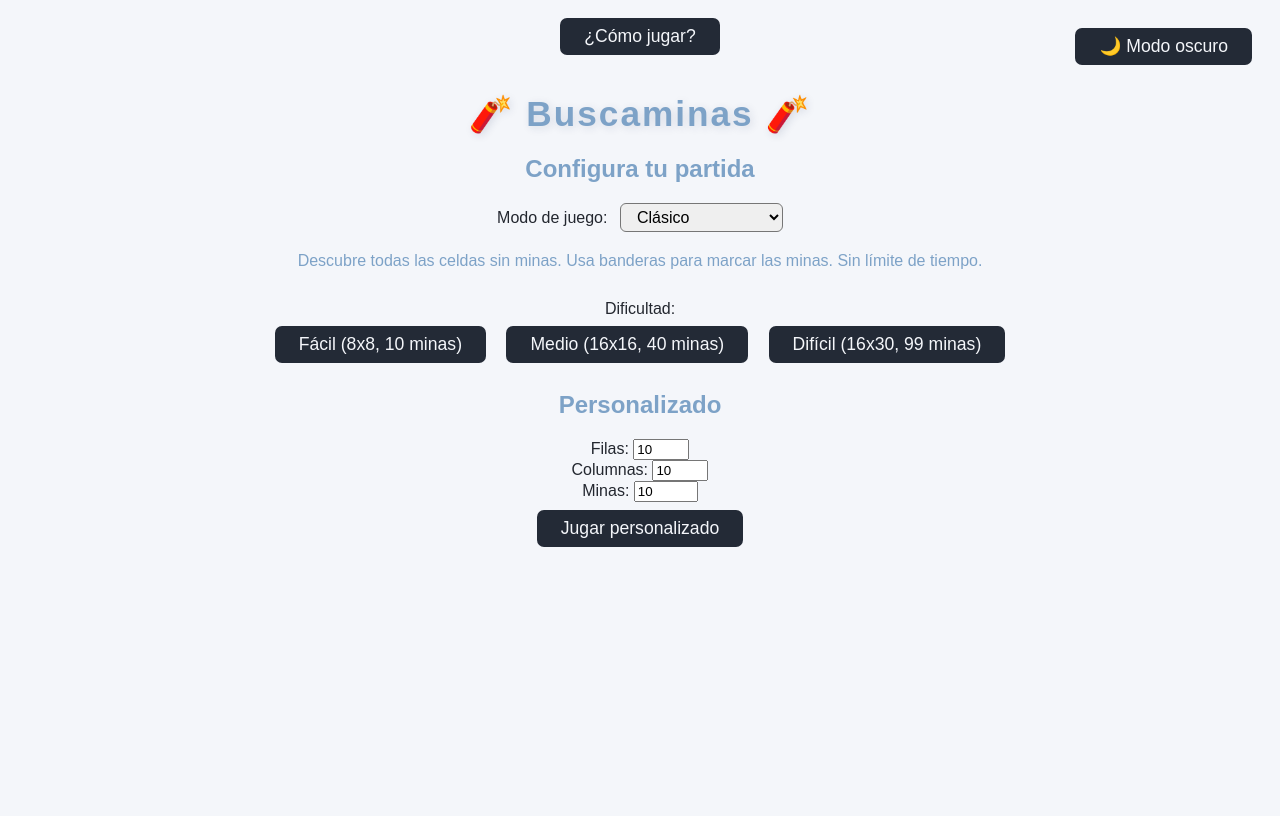
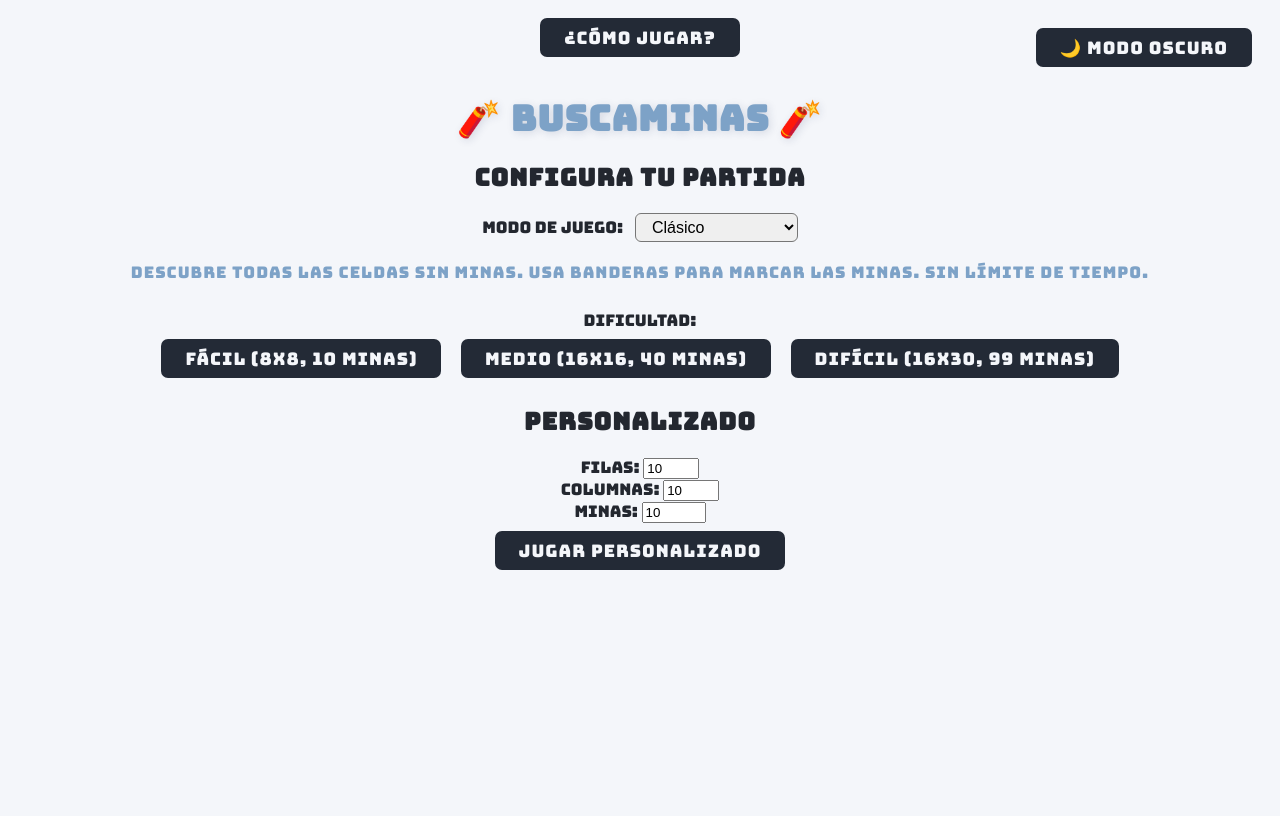
Before and after one commit to JeesusA/buscaminas_flask, a Flask app: page / in a window 1280 px wide. Run offline with Flask 3, Linux system fonts and the light colour scheme.

Commit message:
mejora de fuente por una gamer

```diff
--- a/templates/inicio.html
+++ b/templates/inicio.html
@@ -4,12 +4,14 @@
     <meta charset="UTF-8">
     <title>Buscaminas - Selección de nivel</title>
     <link rel="stylesheet" href="{{ url_for('static', filename='style.css') }}">
+    <link href="https://fonts.googleapis.com/css2?family=Bungee&display=swap" rel="stylesheet">
     <style>
-        body { background: var(--bg-main); color: var(--text-main); }
-        h1, h2 { color: var(--text-secondary); }
-        table { background: var(--bg-table); color: var(--text-main); border-radius: 8px; }
-        th, td { color: var(--text-main); }
-        button { background: var(--button-bg); color: var(--button-text); border-radius: 7px; border: none; padding: 8px 24px; margin: 8px; font-size: 1.1em; cursor: pointer; }
+        body { background: var(--bg-main); color: var(--text-main); font-family: 'Bungee', Arial, sans-serif; }
+        h1, h2, #desc-modo, button {
+            font-family: 'Bungee', Arial, sans-serif !important;
+            letter-spacing: 1px;
+        }
+        button { background: var(--button-bg); color: var(--button-text); border-radius: 7px; border: none; padding: 8px 24px; margin: 8px; font-size: 1.08em; cursor: pointer; }
         button:hover { background: var(--button-hover); color: #bfa76a; }
         #toggle-dark { margin-bottom:10px; float:right; position:absolute; right:20px; top:20px; }
     </style>
```
Also changed, not shown: templates/index.html (+13 -0 lines), templates/tutorial.html (+7 -0 lines).
